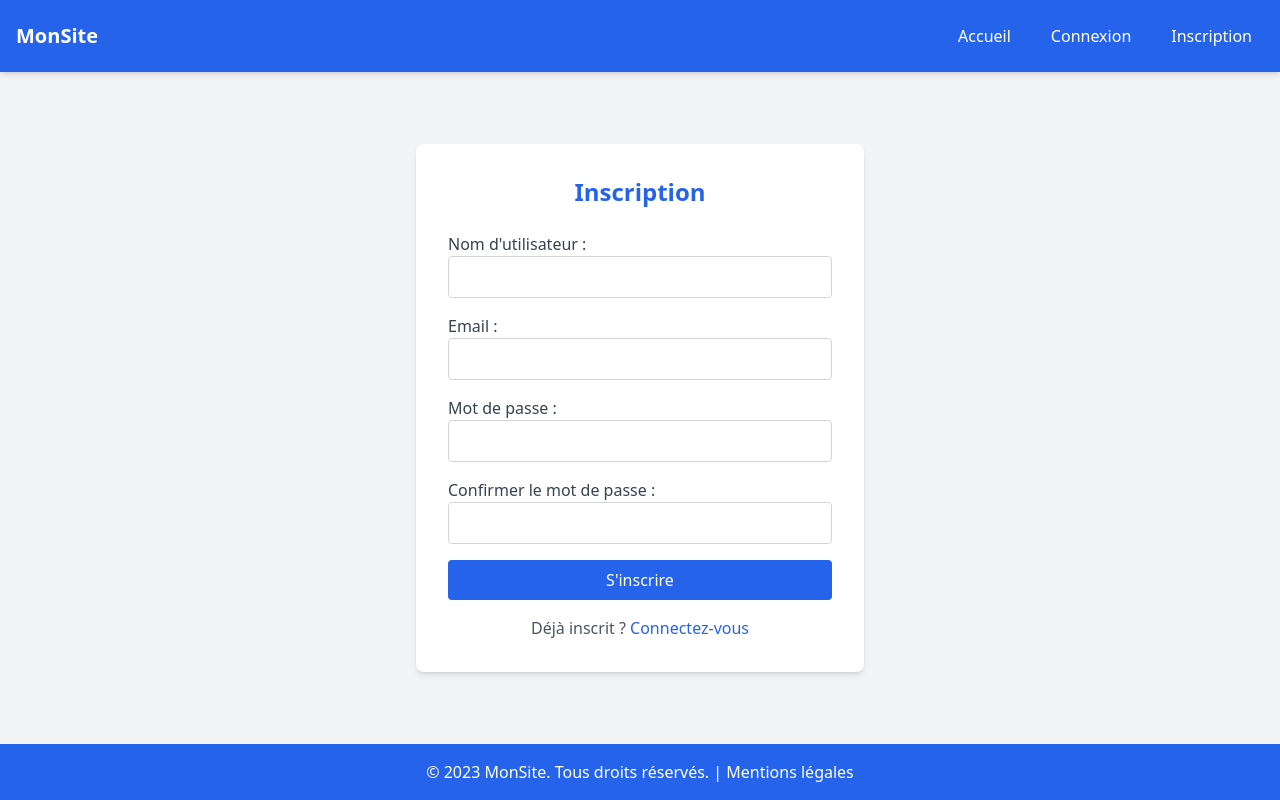
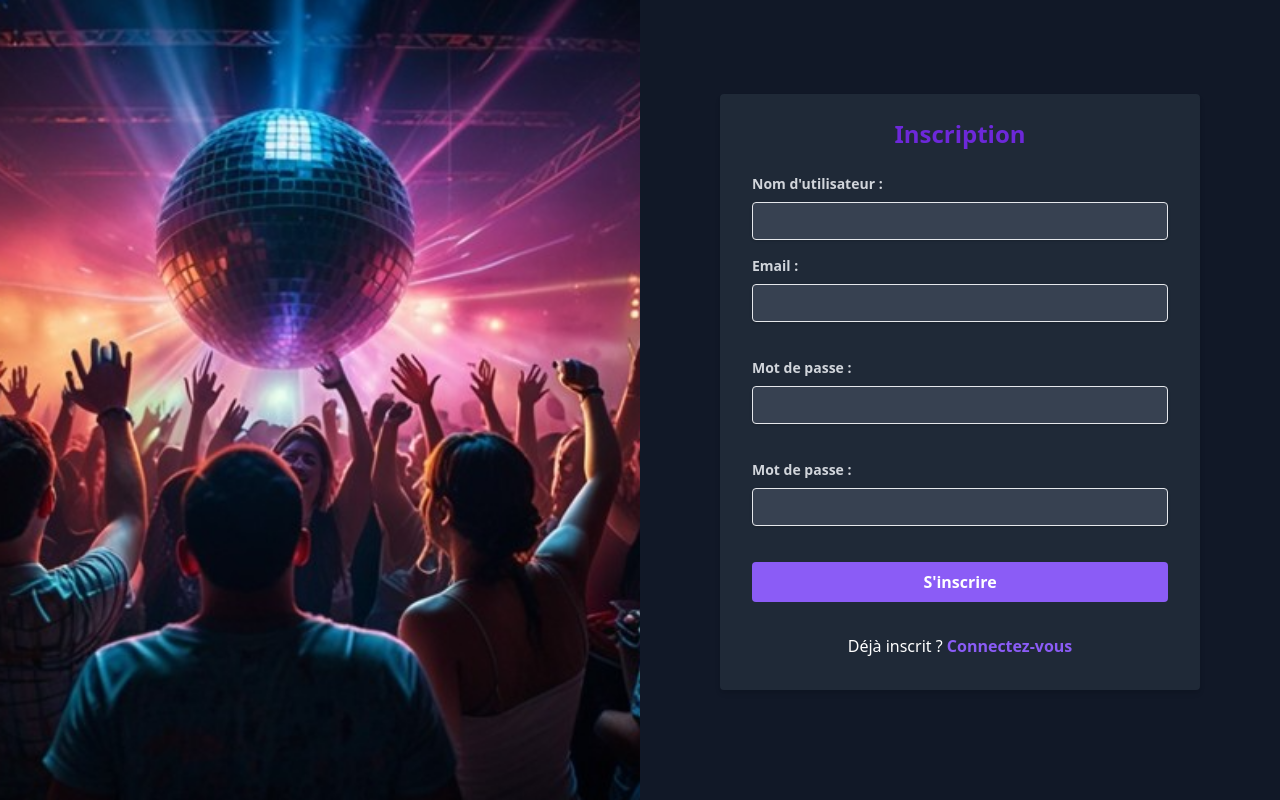
Before and after one commit to Youcode-Classe-E-2024-2025/-ErrorTeam_eventbrite, a PHP site: page /signup in a window 1280 px wide. Run offline with PHP 8.4, Linux system fonts and the light colour scheme; some libraries are stand-ins or nearby versions.

Commit message:
ajout du style au page sign up

```diff
--- a/app/views/front/signup.twig
+++ b/app/views/front/signup.twig
@@ -3,72 +3,66 @@
 	<head>
 		<meta charset="UTF-8">
 		<meta name="viewport" content="width=device-width, initial-scale=1.0">
-    <title>Inscription</title>
-    <script src="https://cdn.tailwindcss.com"></script>
+		<title>Connexion</title>
+		<link href="https://cdn.jsdelivr.net/npm/tailwindcss@2.2.19/dist/tailwind.min.css" rel="stylesheet">
 	</head>
-<body class="font-roboto bg-gray-100 flex flex-col min-h-screen">
-    <!-- Navbar -->
-    <nav class="bg-blue-600 p-4 shadow-md flex justify-between items-center">
-        <div class="text-white text-xl font-bold">MonSite</div>
-        <div class="flex space-x-4">
-            <a href="/" class="text-white hover:bg-white hover:text-blue-600 px-3 py-2 rounded transition">Accueil</a>
-            <a href="/login" class="text-white hover:bg-white hover:text-blue-600 px-3 py-2 rounded transition">Connexion</a>
-            <a href="/signup" class="text-white hover:bg-white hover:text-blue-600 px-3 py-2 rounded transition">Inscription</a>
+	<body
+		class="h-screen overflow-hidden flex bg-gray-900 text-white">
+
+		<!-- Partie Image (50% de la largeur) -->
+		<div class="w-1/2 h-screen">
+			<img src="assets/img/login-image.png" alt="Description de l'image" alt="Discothèque avec boule à facettes et foule" class="object-cover h-full w-full">
 		</div>
-    </nav>
 
-    <!-- Contenu principal -->
-    <div class="flex flex-1 justify-center items-center p-6">
-        <div class="bg-white p-8 rounded-lg shadow-md w-full max-w-md">
-            <h1 class="text-blue-600 text-2xl text-center mb-6 font-bold">Inscription</h1>
+		<!-- Partie Formulaire de Connexion (50% de la largeur) -->
+		<div class="w-1/2 flex items-center justify-center">
+			<div class="bg-gray-800 shadow-md rounded px-8 pt-6 pb-8 mb-4 w-3/4">
+				<h1 class="block text-purple-700 text-2xl font-bold mb-6 text-center">Inscription</h1>
 
-            {% if errors %}
-                <div class="text-red-600 text-sm mb-4">
-                    <ul>
-                        {% for field, error in errors %}
-                            <li>{{ error }}</li>
-                        {% endfor %}
-                    </ul>
-                </div>
-            {% endif %}
-
-            <form action="/signup" method="post" class="space-y-4">
+				<form action="/signup" method="post">
 					<input type="hidden" name="csrf_token" value="{{ csrf_token }}">
 
-                <div>
-                    <label for="username" class="block text-gray-700 font-medium">Nom d'utilisateur :</label>
-                    <input type="text" id="username" name="username" value="{{ username ?? '' }}" class="w-full p-2 border border-gray-300 rounded focus:ring-2 focus:ring-blue-600 focus:outline-none">
-                    {% if errors.username %} <span class="text-red-600 text-sm">{{ errors.username }}</span> {% endif %}
+					<div class="mb-4">
+						<label for="username" class="block text-gray-300 text-sm font-bold mb-2">Nom d'utilisateur :</label>
+						<input type="text" id="username" name="username" value="{{ username ?? '' }}" class="shadow appearance-none border rounded w-full py-2 px-3 text-white leading-tight focus:outline-none focus:shadow-outline bg-gray-700 text-white">
+						{% if errors.username %}
+							<span class="text-red-600 text-sm">{{ errors.username }}</span>
+						{% endif %}
+					</div>
+					<div class="mb-6">
+						<label for="email" class="block text-gray-300 text-sm font-bold mb-2">Email :</label>
+						<input type="email" id="email" name="email" value="{{ email ?? '' }}" class="shadow appearance-none border rounded w-full py-2 px-3 text-white mb-3 leading-tight focus:outline-none focus:shadow-outline bg-gray-700 text-white">
+						{% if errors.email %}
+							<span class="text-red-600 text-sm">{{ errors.email }}</span>
+						{% endif %}
+					</div>
+					<div class="mb-6">
+						<label for="password" class="block text-gray-300 text-sm font-bold mb-2">Mot de passe :</label>
+						<input type="password" id="password" name="password" class="shadow appearance-none border rounded w-full py-2 px-3 text-white mb-3 leading-tight focus:outline-none focus:shadow-outline bg-gray-700 text-white">
+						{% if errors.password %}
+							<span class="text-red-600 text-sm">{{ errors.password }}</span>
+						{% endif %}
 					</div>
 
-                <div>
-                    <label for="email" class="block text-gray-700 font-medium">Email :</label>
-                    <input type="email" id="email" name="email" value="{{ email ?? '' }}" class="w-full p-2 border border-gray-300 rounded focus:ring-2 focus:ring-blue-600 focus:outline-none">
-                    {% if errors.email %} <span class="text-red-600 text-sm">{{ errors.email }}</span> {% endif %}
+					<div class="mb-6">
+						<label for="confirm_password" class="block text-gray-300 text-sm font-bold mb-2">Mot de passe :</label>
+						<input type="password" id="confirm_password" name="confirm_password" class="shadow appearance-none border rounded w-full py-2 px-3 text-white mb-3 leading-tight focus:outline-none focus:shadow-outline bg-gray-700 text-white">
+						{% if errors.confirm_password %}
+							<span class="text-red-600 text-sm">{{ errors.confirm_password }}</span>
+						{% endif %}
 					</div>
-
-                <div>
-                    <label for="password" class="block text-gray-700 font-medium">Mot de passe :</label>
-                    <input type="password" id="password" name="password" class="w-full p-2 border border-gray-300 rounded focus:ring-2 focus:ring-blue-600 focus:outline-none">
-                    {% if errors.password %} <span class="text-red-600 text-sm">{{ errors.password }}</span> {% endif %}
-                </div>
-
-                <div>
-                    <label for="confirm_password" class="block text-gray-700 font-medium">Confirmer le mot de passe :</label>
-                    <input type="password" id="confirm_password" name="confirm_password" class="w-full p-2 border border-gray-300 rounded focus:ring-2 focus:ring-blue-600 focus:outline-none">
-                    {% if errors.confirm_password %} <span class="text-red-600 text-sm">{{ errors.confirm_password }}</span> {% endif %}
-                </div>
-
-                <button type="submit" class="w-full bg-blue-600 text-white py-2 rounded font-medium hover:bg-blue-700 transition">S'inscrire</button>
+					<button type="submit" class="bg-purple-500 hover:bg-purple-700 text-white font-bold py-2 px-4 rounded focus:outline-none focus:shadow-outline w-full">S'inscrire</button>
 				</form>
 
-            <p class="text-center text-gray-600 mt-4">Déjà inscrit ? <a href="/login" class="text-blue-600 hover:underline">Connectez-vous</a></p>
+
+				<div class="mt-8 text-center">
+					<p>Déjà inscrit ?
+<a href="/login" class="text-purple-500 hover:text-purple-700 font-bold">Connectez-vous</a>
+
+					</p>
+				</div>
 			</div>
 		</div>
 
-    <!-- Footer -->
-    <footer class="bg-blue-600 text-white text-center p-4 mt-auto">
-        <p>© 2023 MonSite. Tous droits réservés. | <a href="#mentions-legales" class="hover:underline">Mentions légales</a></p>
-    </footer>
 	</body>
 </html>
```
Also changed, not shown: app/views/front/home.twig (+9 -6 lines), app/views/front/login.twig (+18 -19 lines), app/views/front/profile.twig (+37 -37 lines), app/views/front/update.twig (+12 -8 lines), app/views/front/signup.html (added). Lines whose indentation alone changed are shown as unchanged.
